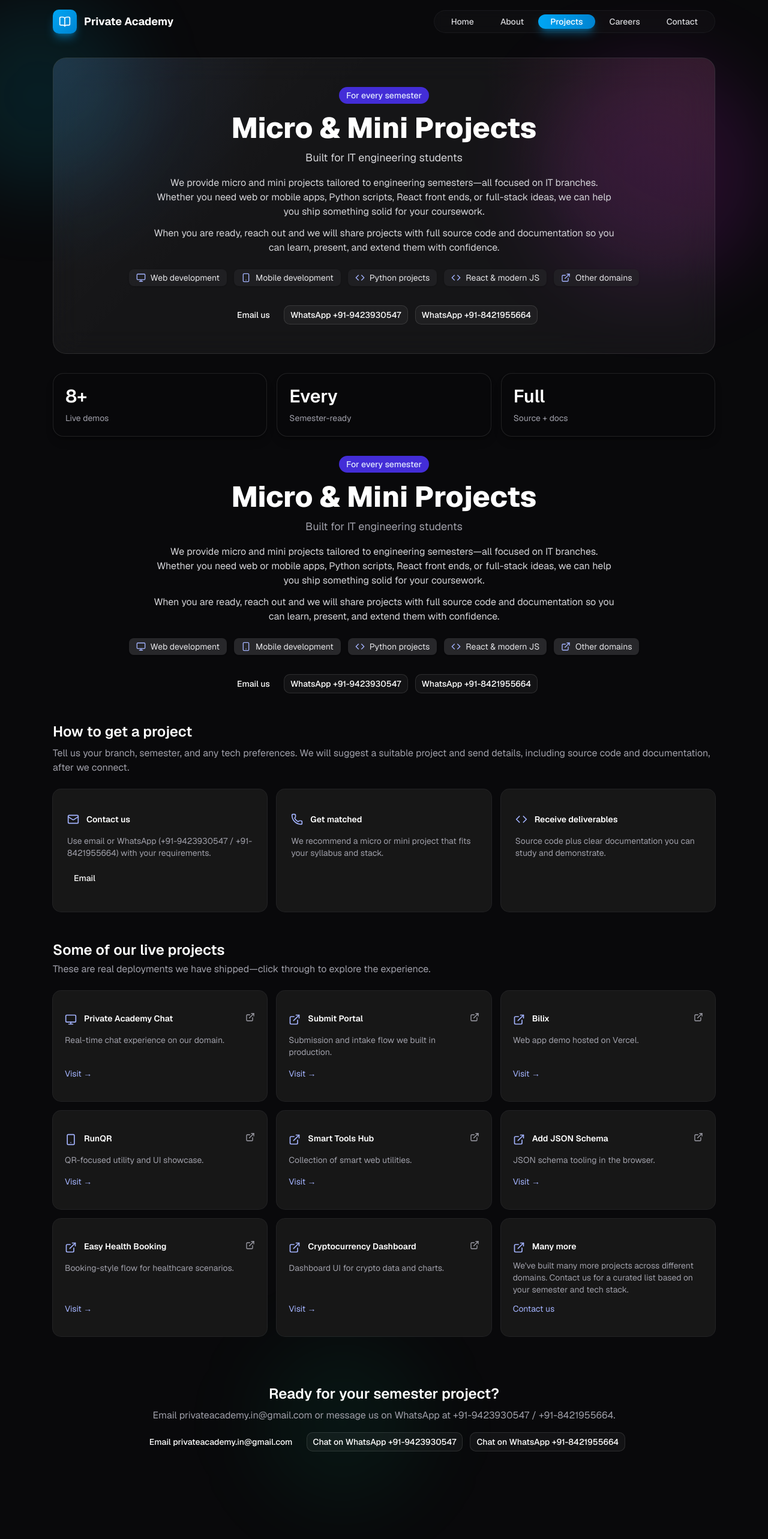
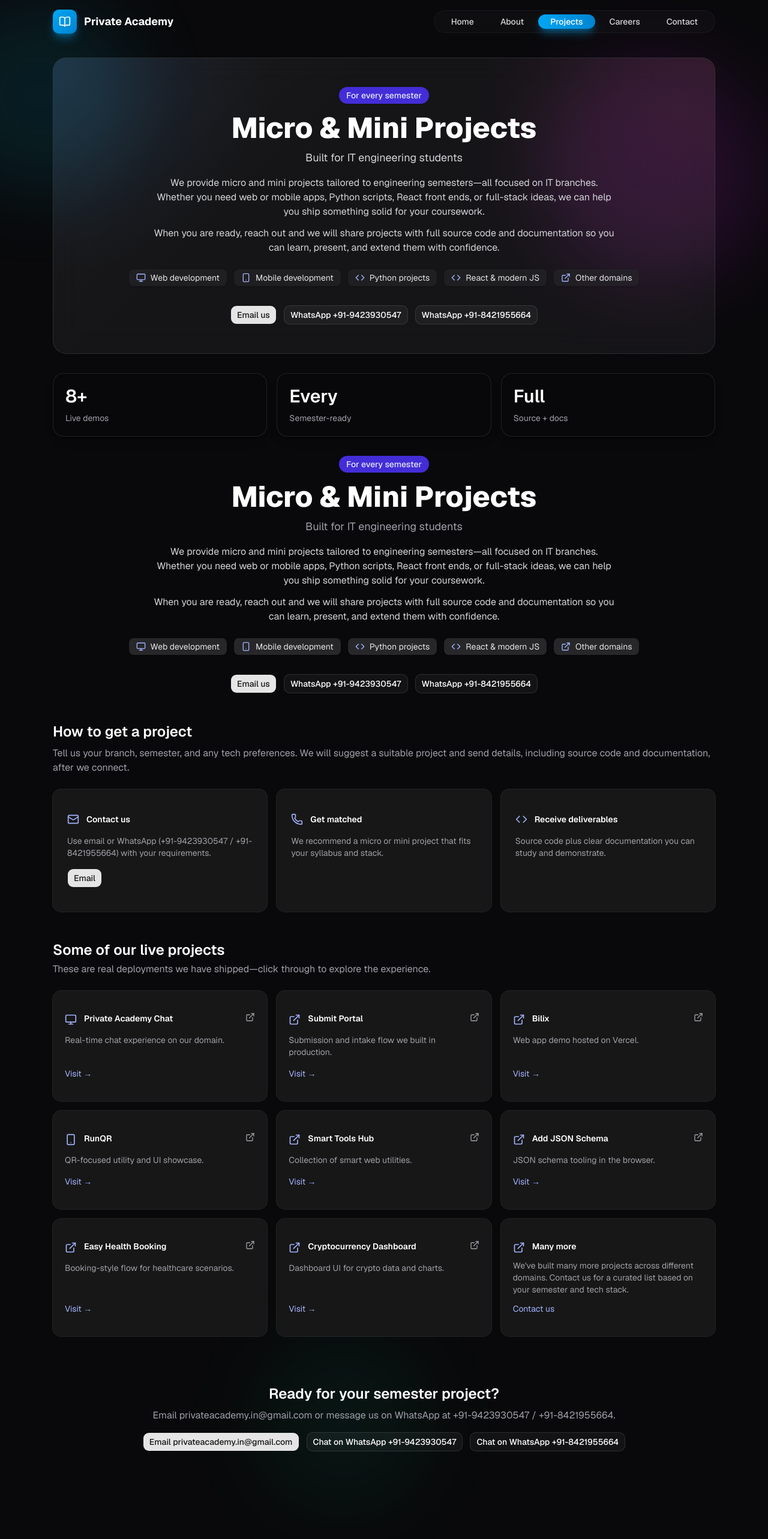
Before and after one commit to karangholap154/next-pvt-web, a Next.js app: page /projects in a window 1280 px wide. Shown: the top 2566 px of the page at 60% size. Built offline with nearby package versions, Linux system fonts and the light colour scheme.

Commit message:
refactor: change button variant from primary to default across multiple pages

```diff
--- a/app/admin/page.tsx
+++ b/app/admin/page.tsx
@@ -198,7 +198,7 @@ export default function AdminPage() {
           </div>
           <div className="flex items-center gap-3">
             <Button
-              variant="primary"
+              variant="default"
               onClick={() => {
                 resetForm();
                 setEditingId(null);
--- a/app/disclaimer/page.tsx
+++ b/app/disclaimer/page.tsx
@@ -120,7 +120,7 @@ export default function DisclaimerPage() {
           transition={{ type: 'spring', stiffness: 100, damping: 15 }}
           viewport={{ once: true }}
         >
-          <Button variant="primary" href="/">Back to Home</Button>
+          <Button variant="default" href="/">Back to Home</Button>
         </motion.div>
       </div>
     </main>
--- a/app/privacy-policy/page.tsx
+++ b/app/privacy-policy/page.tsx
@@ -149,7 +149,7 @@ export default function PrivacyPolicyPage() {
           transition={{ type: 'spring', stiffness: 100, damping: 15 }}
           viewport={{ once: true }}
         >
-          <Button variant="primary" href="/">Back to Home</Button>
+          <Button variant="default" href="/">Back to Home</Button>
         </motion.div>
       </div>
     </main>
--- a/app/projects/page.tsx
+++ b/app/projects/page.tsx
@@ -87,7 +87,7 @@ export default function ProjectsPage() {
 
             <div className="flex flex-col sm:flex-row justify-center gap-3 mt-8">
               <a href={`mailto:${CONTACTS.email}`} className="inline-block">
-                <Button variant="primary">Email us</Button>
+                <Button variant="default">Email us</Button>
               </a>
               <a href={CONTACTS.whatsapp1.url} target="_blank" rel="noreferrer" className="inline-block">
                 <Button variant="outline">WhatsApp {CONTACTS.whatsapp1.label}</Button>
@@ -153,7 +153,7 @@ export default function ProjectsPage() {
 
           <div className="flex flex-col sm:flex-row justify-center gap-3 mt-8">
             <a href={`mailto:${CONTACTS.email}`} className="inline-block">
-              <Button variant="primary">Email us</Button>
+              <Button variant="default">Email us</Button>
             </a>
             <a href={CONTACTS.whatsapp1.url} target="_blank" rel="noreferrer" className="inline-block">
               <Button variant="outline">WhatsApp {CONTACTS.whatsapp1.label}</Button>
@@ -181,7 +181,7 @@ export default function ProjectsPage() {
                 </div>
                 <div className="flex gap-2">
                   <a href={`mailto:${CONTACTS.email}`} className="inline-block">
-                    <Button variant="primary">Email</Button>
+                    <Button variant="default">Email</Button>
                   </a>
                 </div>
               </div>
@@ -275,7 +275,7 @@ export default function ProjectsPage() {
 
           <div className="flex flex-col sm:flex-row justify-center gap-3">
             <a href={`mailto:${CONTACTS.email}`} className="inline-block">
-              <Button variant="primary">Email {CONTACTS.email}</Button>
+              <Button variant="default">Email {CONTACTS.email}</Button>
             </a>
             <a href={CONTACTS.whatsapp1.url} target="_blank" rel="noreferrer" className="inline-block">
               <Button variant="outline">Chat on WhatsApp {CONTACTS.whatsapp1.label}</Button>
--- a/app/terms-and-condition/page.tsx
+++ b/app/terms-and-condition/page.tsx
@@ -180,7 +180,7 @@ export default function TermsAndConditionPage() {
           transition={{ type: 'spring', stiffness: 100, damping: 15 }}
           viewport={{ once: true }}
         >
-          <Button variant="primary" href="/">
+          <Button variant="default" href="/">
             Back to Home
           </Button>
         </motion.div>
```
